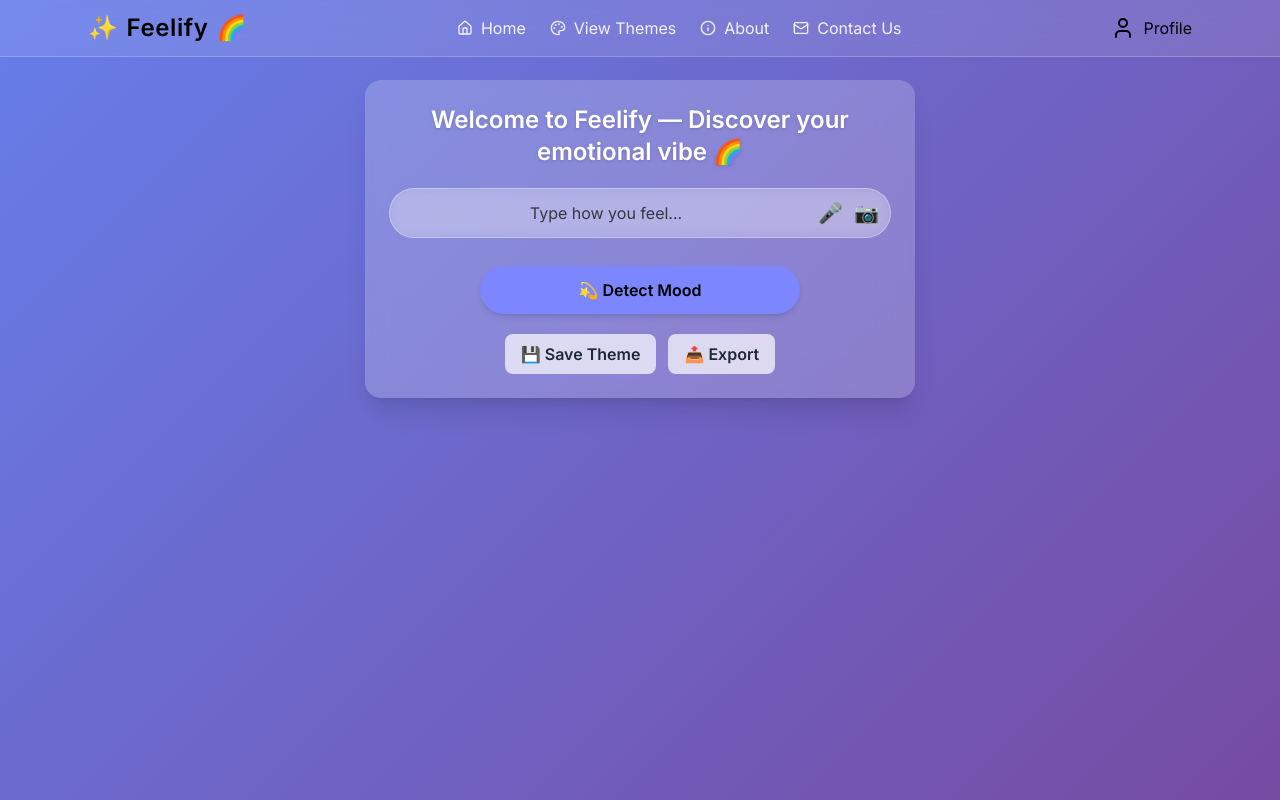
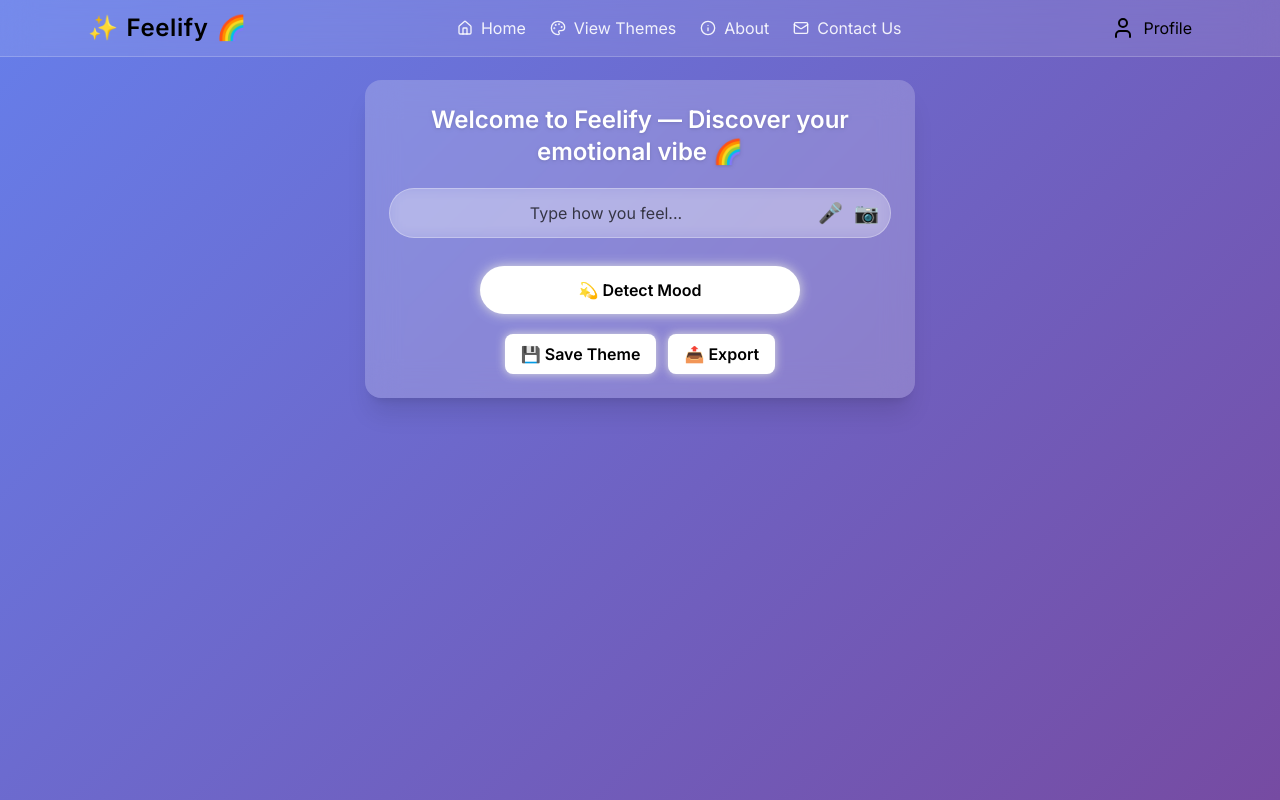
Before and after one commit to AtanuHacks/Feelify, a React (Vite) app: page /app in a window 1280 px wide. Built offline with nearby package versions, Linux system fonts and the light colour scheme.

Commit message:
added button-customisation according to mood feature

```diff
--- a/src/App.jsx
+++ b/src/App.jsx
@@ -18,53 +18,105 @@ function App() {
   const recognitionRef = useRef(null);
   const [isListening, setIsListening] = useState(false);
 
+  // 🎨 Mood themes with button customization
   const moodThemes = {
-    joy: { gradient: "linear-gradient(135deg,#f9d423,#ff4e50)", description: "Bright and cheerful!" },
-    sadness: { gradient: "linear-gradient(135deg,#83a4d4,#b6fbff)", description: "Calm and reflective." },
-    anger: { gradient: "linear-gradient(135deg,#ff416c,#ff4b2b)", description: "Intense and passionate." },
-    fear: { gradient: "linear-gradient(135deg,#8360c3,#2ebf91)", description: "Cautious and alert." },
-    surprise: { gradient: "linear-gradient(135deg,#ff9a9e,#fad0c4)", description: "Curious and amazed." },
-    love: { gradient: "linear-gradient(135deg,#ff758c,#ff7eb3)", description: "Warm and affectionate." },
-    neutral: { gradient: "linear-gradient(135deg,#89f7fe,#66a6ff)", description: "Balanced and steady." },
-    disgust: { gradient: "linear-gradient(135deg,#76b852,#8DC26F)", description: "Repulsed but aware — facing what feels unpleasant."}
+    joy: {
+      gradient: "linear-gradient(135deg,#f9d423,#ff4e50)",
+      description: "Bright and cheerful!",
+      button: { bg: "#ffcc00", hover: "#ffb300", text: "#000" },
+    },
+    sadness: {
+      gradient: "linear-gradient(135deg,#bdc3c7,#2c3e50)",
+      description: "Calm, introspective, and quietly emotional.",
+      button: { bg: "#a9b0b8", hover: "#8f98a1", text: "#000" },
+    },
+    anger: {
+      gradient: "linear-gradient(135deg,#ff416c,#ff4b2b)",
+      description: "Intense and passionate.",
+      button: { bg: "#ff5c5c", hover: "#ff3030", text: "#fff" },
+    },
+    fear: {
+      gradient: "linear-gradient(135deg,#8360c3,#2ebf91)",
+      description: "Cautious and alert.",
+      button: { bg: "#5cd6b0", hover: "#4bb497", text: "#000" },
+    },
+    surprise: {
+      gradient: "linear-gradient(135deg,#ff9a9e,#fad0c4)",
+      description: "Curious and amazed.",
+      button: { bg: "#ffb6c1", hover: "#ffa6b5", text: "#000" },
+    },
+    love: {
+      gradient: "linear-gradient(135deg,#ff758c,#ff7eb3)",
+      description: "Warm and affectionate.",
+      button: { bg: "#ff9eb5", hover: "#ff86a0", text: "#000" },
+    },
+    neutral: {
+      gradient: "linear-gradient(135deg,#89f7fe,#66a6ff)",
+      description: "Balanced and steady.",
+      button: { bg: "#a0e1ff", hover: "#8dd4ff", text: "#000" },
+    },
+    disgust: {
+      gradient: "linear-gradient(135deg,#76b852,#8DC26F)",
+      description: "Repulsed but aware — facing what feels unpleasant.",
+      button: { bg: "#8cc46e", hover: "#79b25d", text: "#000" },
+    },
   };
 
   const moodEmojis = {
-    joy: "😄", sadness: "😢", anger: "😡", fear: "😨",
-    surprise: "😲", love: "❤", neutral: "😐"
+    joy: "😄",
+    sadness: "😢",
+    anger: "😡",
+    fear: "😨",
+    surprise: "😲",
+    love: "❤",
+    neutral: "😐",
+    disgust: "🤢",
   };
 
   const defaultTheme = {
     gradient: "linear-gradient(135deg,#667eea,#764ba2)",
     description: "Welcome to Feelify — Discover your emotional vibe 🌈",
+    button: { bg: "#fff", hover: "#e0e0e0", text: "#000" },
   };
 
   const [theme, setTheme] = useState(defaultTheme);
   const [savedThemes, setSavedThemes] = useState(() => {
-    try { return JSON.parse(localStorage.getItem("savedThemes")) || []; }
-    catch { return []; }
+    try {
+      return JSON.parse(localStorage.getItem("savedThemes")) || [];
+    } catch {
+      return [];
+    }
   });
   const [showSaved, setShowSaved] = useState(false);
 
   // Normalize
   const normalizeEmotion = (emotion) => {
     const map = {
-      happy: "joy", sad: "sadness", sadness: "sadness",
-      angry: "anger", anger: "anger",
-      fearful: "fear", fear: "fear",
-      surprised: "surprise", surprise: "surprise",
-      love: "love", neutral: "neutral"
+      happy: "joy",
+      sad: "sadness",
+      sadness: "sadness",
+      angry: "anger",
+      anger: "anger",
+      fearful: "fear",
+      fear: "fear",
+      surprised: "surprise",
+      surprise: "surprise",
+      love: "love",
+      neutral: "neutral",
+      disgust: "disgust",
     };
     return map[emotion] || emotion;
   };
 
   // 🎤 Voice input
   const startVoiceInput = () => {
-    const SpeechRecognition = window.SpeechRecognition || window.webkitSpeechRecognition;
+    const SpeechRecognition =
+      window.SpeechRecognition || window.webkitSpeechRecognition;
     if (!SpeechRecognition) return alert("Voice not supported");
 
     if (recognitionRef.current && isListening) {
-      recognitionRef.current.stop(); return;
+      recognitionRef.current.stop();
+      return;
     }
 
     const r = new SpeechRecognition();
@@ -80,8 +132,10 @@ function App() {
     if (!input.trim()) return alert("Type or speak your mood 🎤");
 
     try {
-      const res = await axios.post("http://localhost:5000/api/detect-mood", { text: input });
-      const best = res.data[0].reduce((a,b)=> (a.score > b.score ? a : b));
+      const res = await axios.post("http://localhost:5000/api/detect-mood", {
+        text: input,
+      });
+      const best = res.data[0].reduce((a, b) => (a.score > b.score ? a : b));
       const normalized = normalizeEmotion(best.label.toLowerCase());
       setMood(normalized);
       setTheme(moodThemes[normalized] || defaultTheme);
@@ -104,7 +158,8 @@ function App() {
   // 💾 Save / Export
   const saveCurrentTheme = () => {
     if (!mood) return alert("Detect mood first!");
-    if (savedThemes.some(t => t.mood === mood)) return alert("Already saved!");
+    if (savedThemes.some((t) => t.mood === mood))
+      return alert("Already saved!");
     const updated = [...savedThemes, { mood, ...theme }];
     setSavedThemes(updated);
     localStorage.setItem("savedThemes", JSON.stringify(updated));
@@ -112,20 +167,28 @@ function App() {
 
   const exportThemes = () => {
     if (!savedThemes.length) return alert("Nothing to export");
-    const blob = new Blob([JSON.stringify(savedThemes,null,2)], { type: "application/json" });
+    const blob = new Blob([JSON.stringify(savedThemes, null, 2)], {
+      type: "application/json",
+    });
     const link = document.createElement("a");
     link.href = URL.createObjectURL(blob);
     link.download = "saved_themes.json";
     link.click();
   };
 
-  const applyTheme = (t) => { setTheme(t); setMood(t.mood); };
+  const applyTheme = (t) => {
+    setTheme(t);
+    setMood(t.mood);
+  };
   const removeTheme = (i) => {
-    const u = savedThemes.filter((_,x)=>x!==i);
+    const u = savedThemes.filter((_, x) => x !== i);
     setSavedThemes(u);
     localStorage.setItem("savedThemes", JSON.stringify(u));
   };
-  const clearAllThemes = () => { localStorage.removeItem("savedThemes"); setSavedThemes([]); };
+  const clearAllThemes = () => {
+    localStorage.removeItem("savedThemes");
+    setSavedThemes([]);
+  };
 
   return (
     <motion.div
@@ -139,8 +202,7 @@ function App() {
         animate={{ opacity: 1, y: 0 }}
         transition={{ duration: 0.6 }}
       >
-
-  {/* 🌟 Mood Display (Top Section) */}
+        {/* 🌟 Mood Display */}
         <motion.div
           key={mood || "default"}
           initial={{ opacity: 0, y: -10 }}
@@ -153,7 +215,9 @@ function App() {
               <h2 className="text-3xl font-extrabold text-white drop-shadow">
                 {moodEmojis[mood]} {mood.toUpperCase()}
               </h2>
-        <p className="text-white/90 mt-1 text-lg italic">{theme.description}</p>
+              <p className="text-white/90 mt-1 text-lg italic">
+                {theme.description}
+              </p>
             </>
           ) : (
             <>
@@ -232,7 +296,18 @@ function App() {
             whileHover={{ scale: 1.05 }}
             whileTap={{ scale: 0.95 }}
             onClick={detectFromCamera}
-      className="w-67 py-3 rounded-full font-bold bg-yellow-300 hover:bg-yellow-400 text-black shadow-md transition mt-3"
+            className="w-67 py-3 rounded-full font-bold shadow-md transition mt-3"
+            style={{
+              background: theme.button?.bg || "#ffd369",
+              color: theme.button?.text || "#000",
+              boxShadow: `0 0 12px ${theme.button?.hover || "#ffd369"}`,
+            }}
+            onMouseEnter={(e) =>
+              (e.currentTarget.style.background = theme.button?.hover || "#f5c243")
+            }
+            onMouseLeave={(e) =>
+              (e.currentTarget.style.background = theme.button?.bg || "#ffd369")
+            }
           >
             🎭 Detect from Camera
           </motion.button>
@@ -243,7 +318,18 @@ function App() {
           whileHover={{ scale: 1.05 }}
           whileTap={{ scale: 0.95 }}
           onClick={detectMood}
-    className="w-80 py-3 rounded-full font-bold bg-indigo-400 hover:bg-indigo-500 text-black shadow-md transition mt-3"
+          className="w-80 py-3 rounded-full font-bold shadow-md transition mt-3"
+          style={{
+            background: theme.button?.bg || "#fff",
+            color: theme.button?.text || "#000",
+            boxShadow: `0 0 12px ${theme.button?.hover || "#fff"}`,
+          }}
+          onMouseEnter={(e) =>
+            (e.currentTarget.style.background = theme.button?.hover || "#e5e5e5")
+          }
+          onMouseLeave={(e) =>
+            (e.currentTarget.style.background = theme.button?.bg || "#fff")
+          }
         >
           💫 Detect Mood
         </motion.button>
@@ -254,7 +340,18 @@ function App() {
             whileHover={{ scale: 1.08 }}
             whileTap={{ scale: 0.95 }}
             onClick={saveCurrentTheme}
-      className="bg-white/70 px-4 py-2 rounded-lg text-gray-800 font-semibold hover:bg-white hover:shadow-[0_0_10px_rgba(255,255,255,0.6)] transition"
+            className="px-4 py-2 rounded-lg font-semibold transition"
+            style={{
+              background: theme.button?.bg || "rgba(255,255,255,0.7)",
+              color: theme.button?.text || "#000",
+              boxShadow: `0 0 10px ${theme.button?.hover || "rgba(255,255,255,0.6)"}`,
+            }}
+            onMouseEnter={(e) =>
+              (e.currentTarget.style.background = theme.button?.hover || "#e5e5e5")
+            }
+            onMouseLeave={(e) =>
+              (e.currentTarget.style.background = theme.button?.bg || "rgba(255,255,255,0.7)")
+            }
           >
             💾 Save Theme
           </motion.button>
@@ -263,7 +360,18 @@ function App() {
             whileHover={{ scale: 1.08 }}
             whileTap={{ scale: 0.95 }}
             onClick={exportThemes}
-      className="bg-white/70 px-4 py-2 rounded-lg text-gray-800 font-semibold hover:bg-white hover:shadow-[0_0_10px_rgba(255,255,255,0.6)] transition"
+            className="px-4 py-2 rounded-lg font-semibold transition"
+            style={{
+              background: theme.button?.bg || "rgba(255,255,255,0.7)",
+              color: theme.button?.text || "#000",
+              boxShadow: `0 0 10px ${theme.button?.hover || "rgba(255,255,255,0.6)"}`,
+            }}
+            onMouseEnter={(e) =>
+              (e.currentTarget.style.background = theme.button?.hover || "#e5e5e5")
+            }
+            onMouseLeave={(e) =>
+              (e.currentTarget.style.background = theme.button?.bg || "rgba(255,255,255,0.7)")
+            }
           >
             📤 Export
           </motion.button>
@@ -272,7 +380,7 @@ function App() {
         {/* 📂 Saved Themes */}
         {savedThemes.length > 0 && (
           <>
-      <button className="mt-4 text-white underline" onClick={()=>setShowSaved(x=>!x)}>
+            <button className="mt-4 text-white underline" onClick={() => setShowSaved((x) => !x)}>
               {showSaved ? "Hide Saved ▲" : "View Saved ▼"}
             </button>
 
@@ -284,13 +392,30 @@ function App() {
                   animate={{ opacity: 1 }}
                   exit={{ opacity: 0 }}
                 >
-            <button className="text-xs bg-white/30 px-2 py-1 rounded mb-2" onClick={clearAllThemes}>
+                  <button
+                    className="text-xs bg-white/30 px-2 py-1 rounded mb-2"
+                    onClick={clearAllThemes}
+                  >
                     Clear All
                   </button>
-            {savedThemes.map((t,i)=>(
-              <div key={i} className="bg-white/20 p-2 rounded mb-1 flex justify-between items-center" onClick={()=>applyTheme(t)}>
-                <span>{moodEmojis[t.mood]} {t.mood.toUpperCase()}</span>
-                <button className="bg-white/40 px-2 py-1 text-xs rounded" onClick={(e)=>{e.stopPropagation(); removeTheme(i);}}>✖</button>
+                  {savedThemes.map((t, i) => (
+                    <div
+                      key={i}
+                      className="bg-white/20 p-2 rounded mb-1 flex justify-between items-center"
+                      onClick={() => applyTheme(t)}
+                    >
+                      <span>
+                        {moodEmojis[t.mood]} {t.mood.toUpperCase()}
+                      </span>
+                      <button
+                        className="bg-white/40 px-2 py-1 text-xs rounded"
+                        onClick={(e) => {
+                          e.stopPropagation();
+                          removeTheme(i);
+                        }}
+                      >
+                        ✖
+                      </button>
                     </div>
                   ))}
                 </motion.div>
@@ -299,9 +424,8 @@ function App() {
           </>
         )}
       </motion.div>
-
     </motion.div>
   );
 }
 
-export default App;
+export default App;
```
Lines whose indentation alone changed are shown as unchanged.
